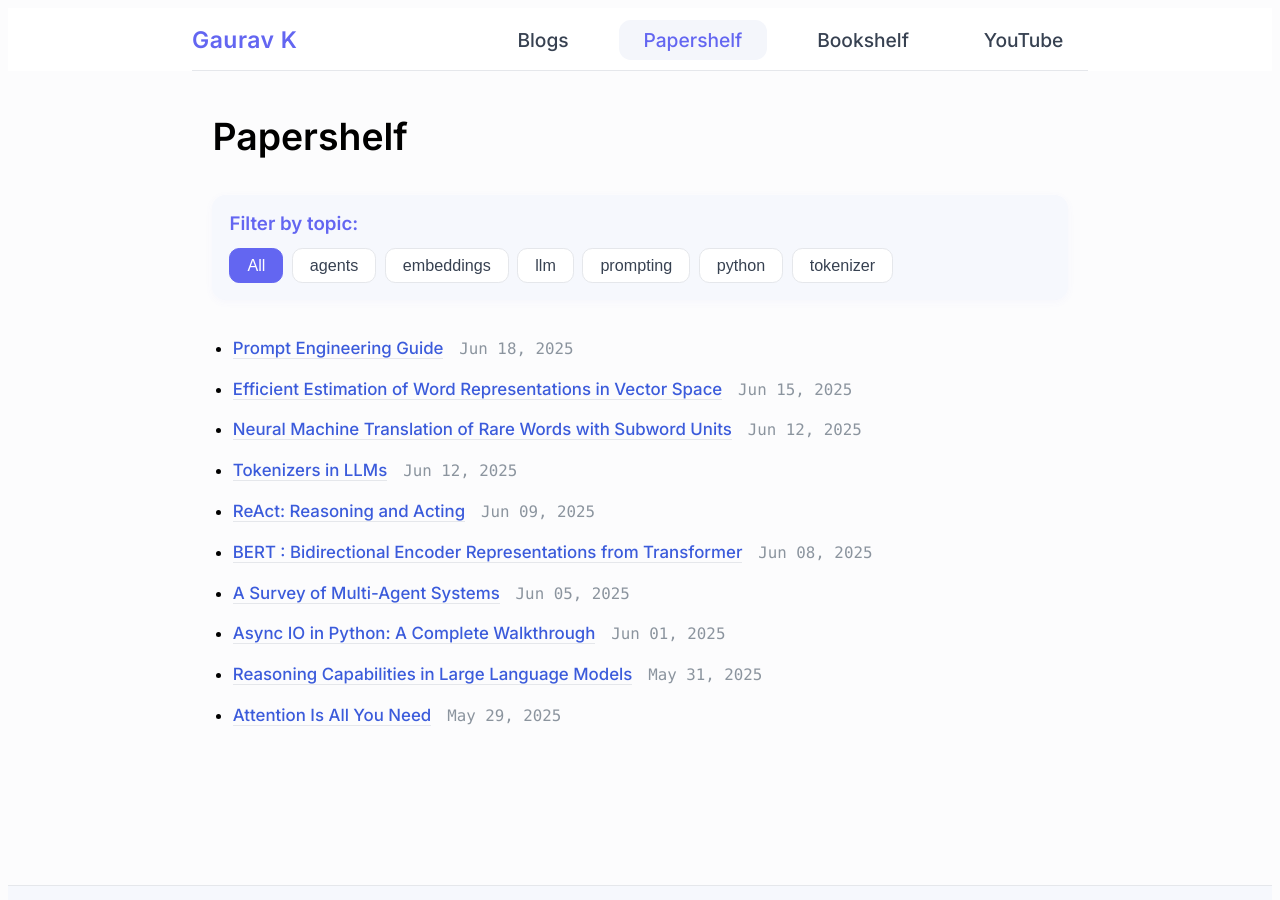
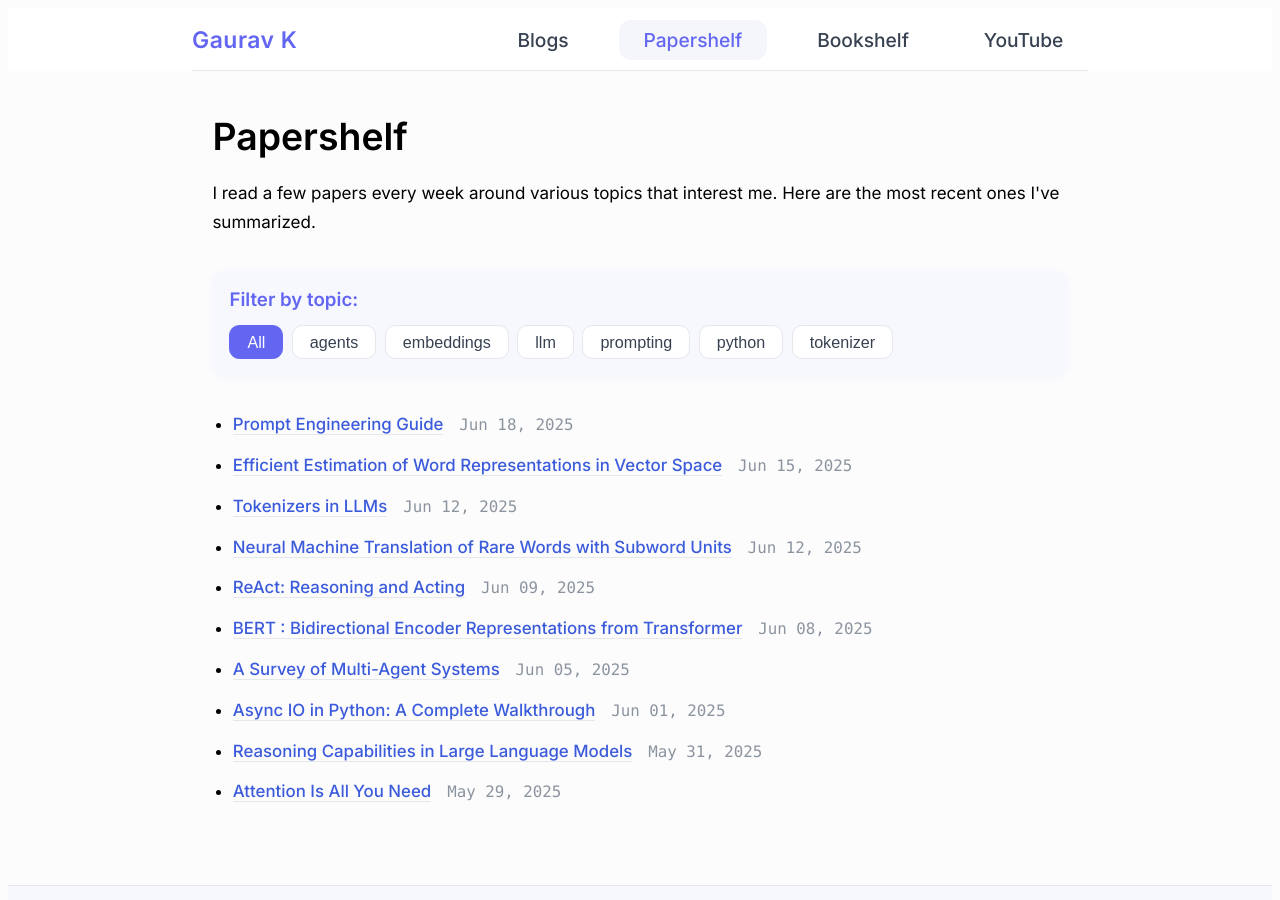
Before and after one commit to gaurav98094/My-Website, a Jekyll site: the page built from papers.md, in a window 1280 px wide and 900 px high. Built offline with Jekyll 4.4.1, drawn with Linux system fonts in a browser that asks for light colours.

Commit message:
Prompt Engineering

```diff
--- a/papers.md
+++ b/papers.md
@@ -6,12 +6,22 @@
 
 # Papershelf
 
+<p>I read a few papers every week around various topics that interest me. Here are the most recent ones I've summarized.</p>
+
 <div class="tag-filter">
   <div class="tag-filter-header">Filter by topic:</div>
   <div class="tag-buttons">
     <button class="tag-button active" data-tag="all">All</button>
-    {% assign paper_posts = site.categories.papers %}
-    {% assign paper_tags = paper_posts | map: "tags" | uniq | sort %}
+    {% assign paper_posts = site.posts | where_exp: "post", "post.categories contains 'papers'" %}
+    {% assign paper_tags = "" | split: "" %}
+    {% for post in paper_posts %}
+      {% for tag in post.tags %}
+        {% unless paper_tags contains tag %}
+          {% assign paper_tags = paper_tags | push: tag %}
+        {% endunless %}
+      {% endfor %}
+    {% endfor %}
+    {% assign paper_tags = paper_tags | sort %}
     {% for tag in paper_tags %}
       <button class="tag-button" data-tag="{{ tag }}">{{ tag }}</button>
     {% endfor %}
@@ -19,7 +29,6 @@
 </div>
 
 <ul class="paper-list">
-  {% assign paper_posts = site.categories.papers | sort: 'date' | reverse %}
   {% for post in paper_posts %}
     <li class="paper-item" data-tags="{{ post.tags | join: ' ' }}">
       <a href="{{ post.url | relative_url }}" class="list-title">{{ post.title }}</a>
```
